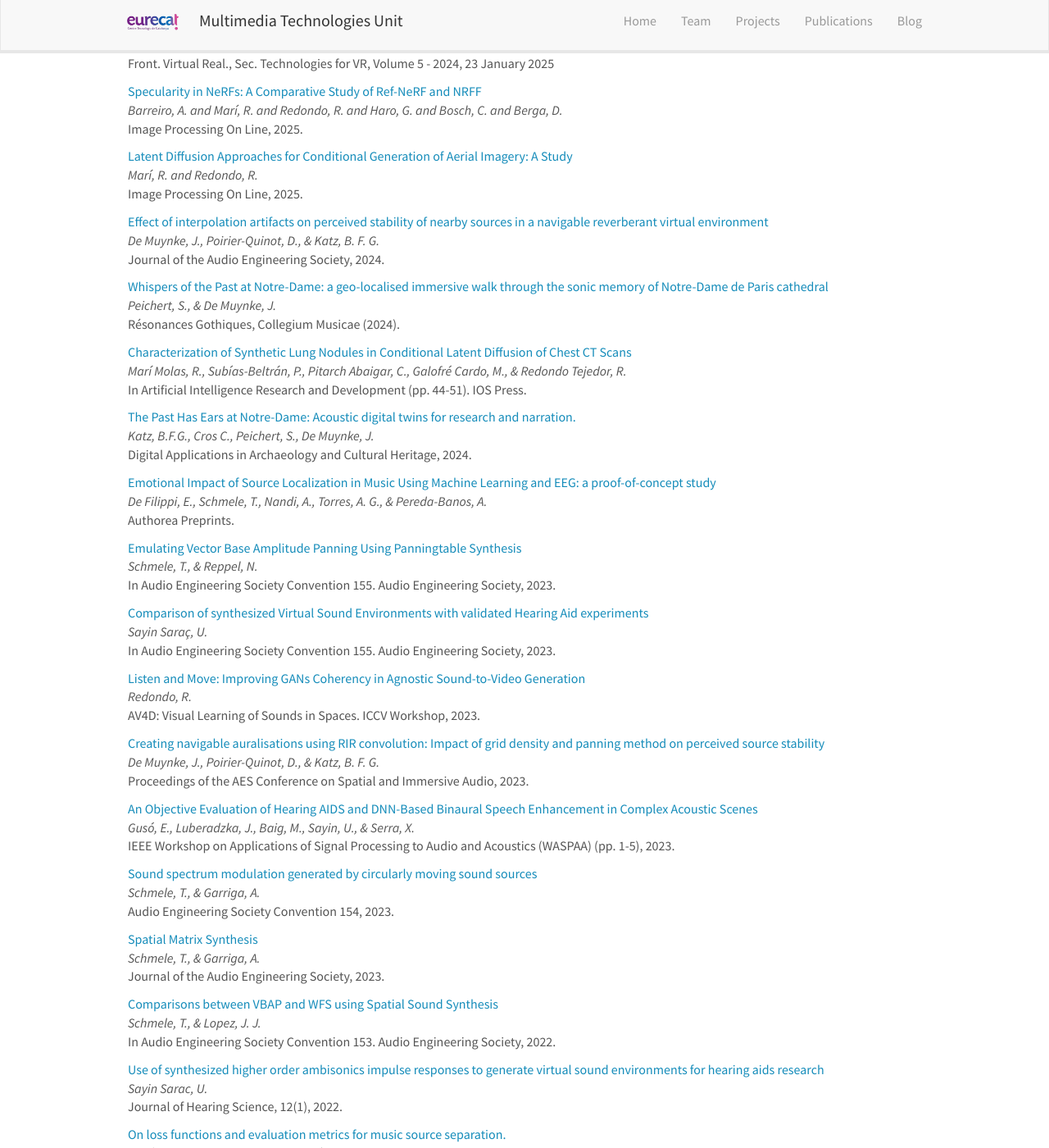
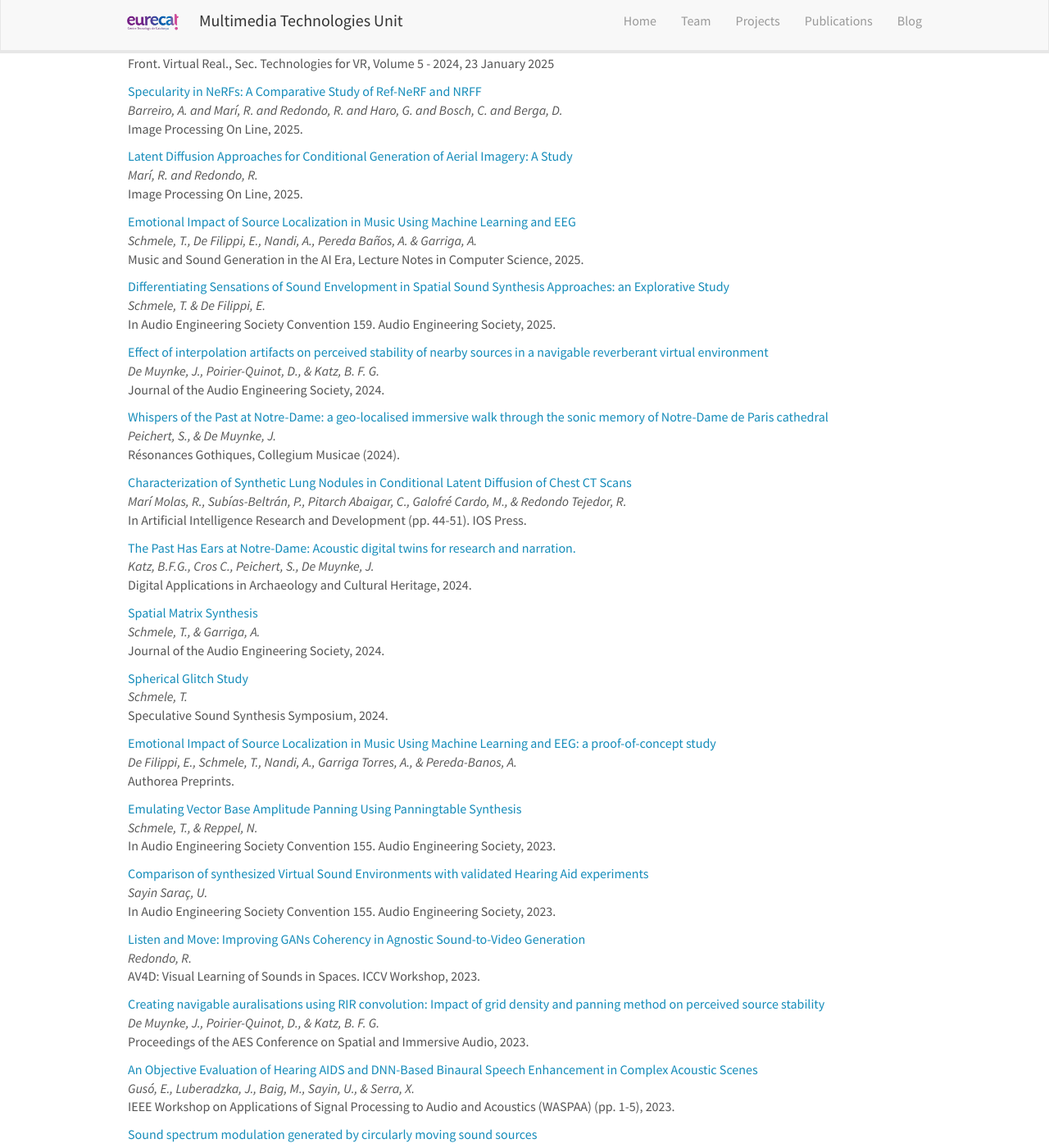
Before and after one commit to multimedia-eurecat/multimedia-eurecat.github.io, a Jekyll site: the page built from _pages/publications.md, in a window 1280 px wide and 1400 px high, scrolled down 2070 px. Shown: the whole window at 82% size. Built offline with Jekyll 4.4.1, drawn with Linux system fonts in a browser that asks for light colours; nearby versions of some CDN libraries; some of the changed text lies outside the part shown.

Commit message:
Update publist.yml
Added publications

```diff
--- a/_data/publist.yml
+++ b/_data/publist.yml
@@ -34,6 +34,18 @@
   url: https://ipolcore.ipol.im/demo/clientApp/demo.html?id=77777000505
   highlight: 0
 
+- title: "Emotional Impact of Source Localization in Music Using Machine Learning and EEG"
+  authors: Schmele, T., De Filippi, E., Nandi, A., Pereda Baños, A. & Garriga, A.
+  details: Music and Sound Generation in the AI Era, Lecture Notes in Computer Science, 2025.
+  url: https://link.springer.com/book/10.1007/978-3-032-02042-0
+  highlight: 0
+
+- title: "Differentiating Sensations of Sound Envelopment in Spatial Sound Synthesis Approaches: an Explorative Study"
+  authors: Schmele, T. & De Filippi, E.
+  details: In Audio Engineering Society Convention 159. Audio Engineering Society, 2025.
+  url: https://aes2.org/publications/elibrary-page/?id=23095
+  highlight: 0
+
 # 2024
 
 # - title: "Acoustic coherence in extended reality: challenges and strategies"
@@ -66,10 +78,22 @@
   url: https://www.sciencedirect.com/science/article/abs/pii/S2212054824000547?via%3Dihub
   highlight: 0
 
+- title: "Spatial Matrix Synthesis"
+  authors: Schmele, T., & Garriga, A.
+  details: Journal of the Audio Engineering Society, 2024.
+  url: https://secure.aes.org/forum/pubs/journal/?elib=22390
+  highlight: 0
+
+- title: "Spherical Glitch Study"
+  authors: Schmele, T.
+  details: Speculative Sound Synthesis Symposium, 2024.
+  url: https://speculativesoundsynthesis.iem.sh/symposium/docs/proceedings/schmele/
+  highlight: 0
+
   # 2023
 
 - title: "Emotional Impact of Source Localization in Music Using Machine Learning and EEG: a proof-of-concept study"
-  authors: De Filippi, E., Schmele, T., Nandi, A., Torres, A. G., & Pereda-Banos, A.
+  authors: De Filippi, E., Schmele, T., Nandi, A., Garriga Torres, A., & Pereda-Banos, A.
   details: Authorea Preprints.
   url: https://www.techrxiv.org/doi/pdf/10.36227/techrxiv.21789866.v1
   description: Machine learning methods were optimized on spectral EGG features according to four music source positions and valence type in a subject-wise manner, finding that EEG correlates with four source locations, specially when a negative emotional valence is played outside of the listener's field of view.
@@ -116,12 +140,6 @@
   authors: Schmele, T., & Garriga, A.
   details: Audio Engineering Society Convention 154, 2023.
   url: https://www.aes.org/e-lib/browse.cfm?elib=22126
-  highlight: 0
-
-- title: "Spatial Matrix Synthesis"
-  authors: Schmele, T., & Garriga, A.
-  details: Journal of the Audio Engineering Society, 2023.
-  url:
   highlight: 0
 
 # 2022
```
